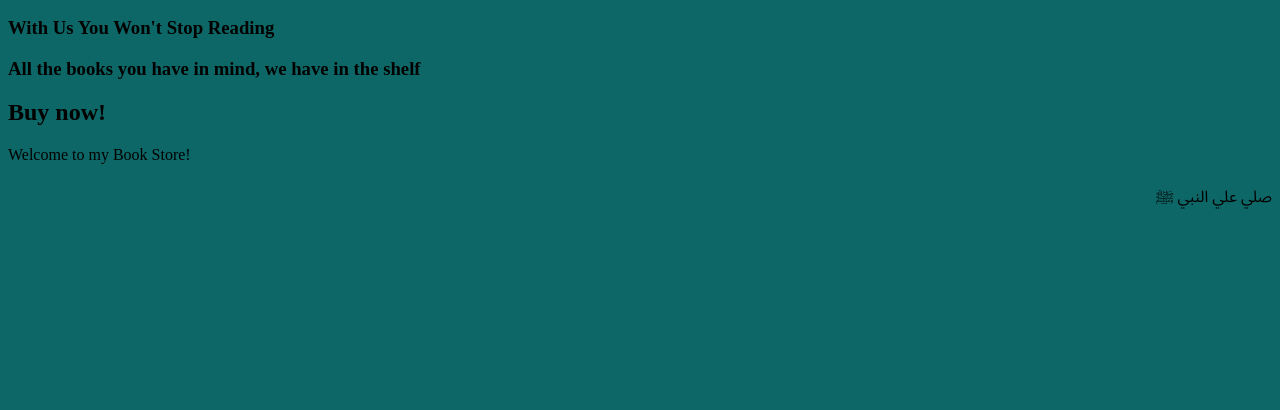
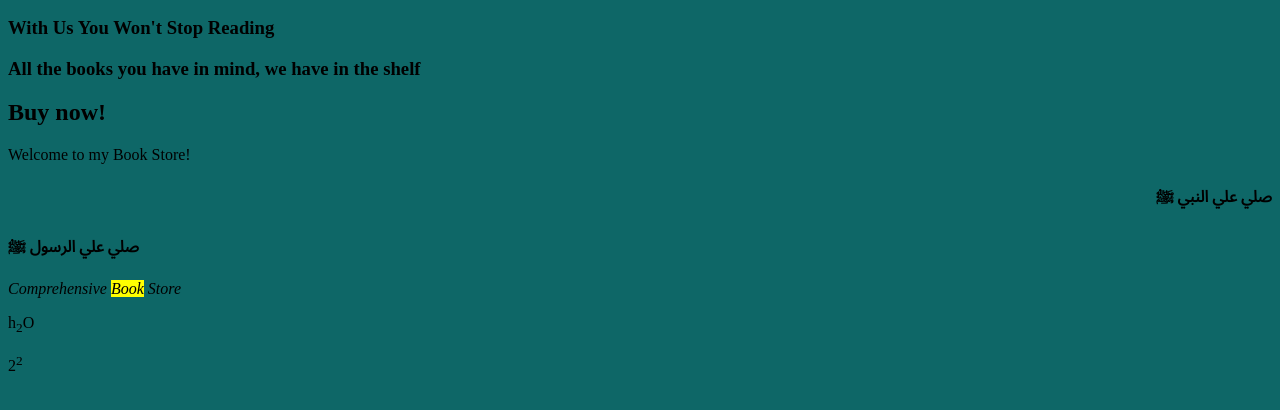
Before and after one commit to kareem-tantawy/HTML-Learning-Journey, a plain HTML site: page Source Code/Book Store/index.html in a window 1280 px wide. Shown: the part 110-520 px from the top of the page. Drawn offline with Linux system fonts and the light colour scheme.

Commit message:
Formatting in HTML

```diff
--- a/Source Code/Book Store/index.html
+++ b/Source Code/Book Store/index.html
@@ -33,6 +33,21 @@
         <h3>All the books you have in mind, we have in the shelf</h4>
         <h2>Buy now!</h2>
 
+        <!--
+            b => Bold
+            strong => Bold => Important Text
+            i => Italic
+            em => Emphasized
+            mark => Marked Text Or Highlighted Text
+            u => Underline
+            small => Smaller text
+            del => Deleted Text
+            ins => Inserted Text
+            sub => Subscript
+            sup => Superscript
+        -->
+
+
         <!-- Use of paragraph
              The paragraph allows us to make block of text messages
         -->
@@ -42,7 +57,21 @@
         <p hidden>Have a nice day!</p>
 
         <!-- Use of 'dir' attribute to determine typing dir -->
-        <p dir="rtl">صلي علي النبي ﷺ</p>
+        <!-- Also using 'Bold' to format the text -->
+        <p dir="rtl"><b>صلي علي النبي ﷺ</b></p>
+
+        <!-- Use of 'dir' attribute to determine typing dir -->
+        <!-- using 'strong' to format the text -->
+        <p dir="ltr"><strong>صلي علي الرسول ﷺ</strong></p>
+
+        <!-- Usign 'Italic' formating with marking 'Book' word -->
+        <p><i>Comprehensive <mark>Book</mark> Store</i></p>
+
+        <!-- using 'subscript' to format the text -->
+        <p>h<sub>2</sub>O</p>
+
+        <!-- using 'superscript' to format the text -->
+        <p>2<sup>2</sup></p>
     </body>
 
 </html>
```
